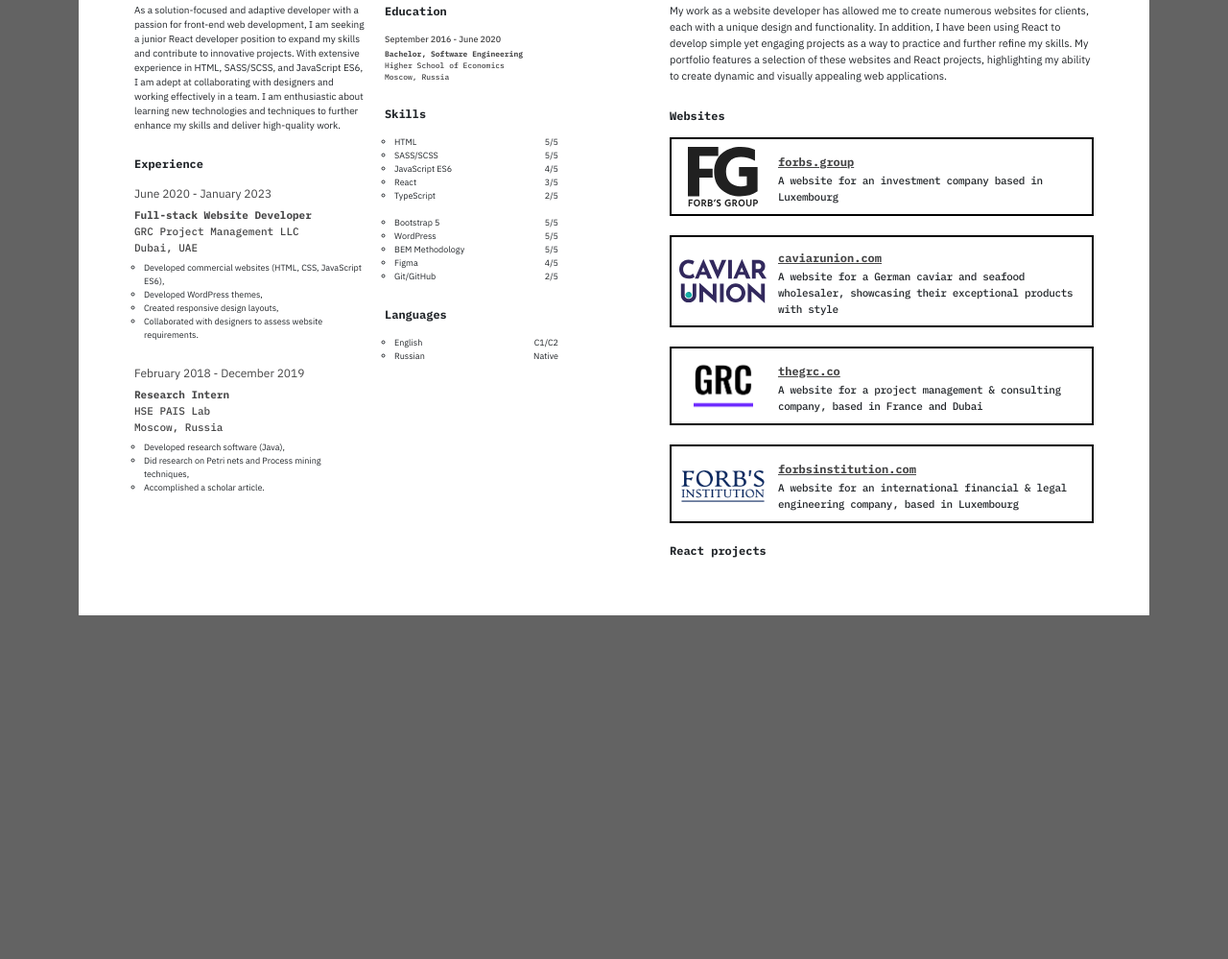
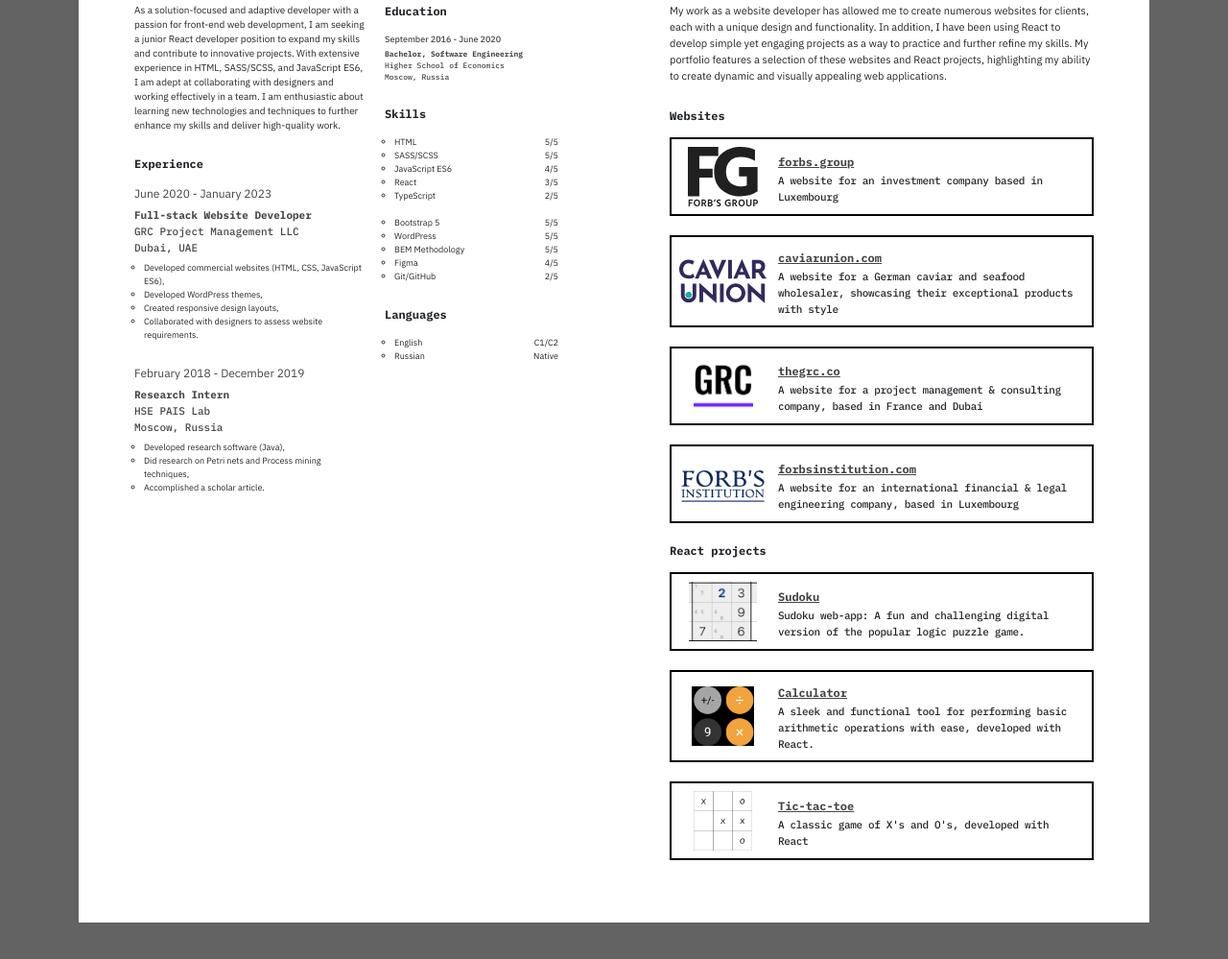
Before and after one commit to schaetzchen/schaetzchen.github.io, a plain HTML site: page index.html in a window 1280 px wide. Shown: the part 187-1186 px from the top of the page at 96% size. Before the commit the page ends 943 px from the top, so only its background shows below. Drawn offline with nearby package versions, Linux system fonts and the light colour scheme.

Commit message:
Added React projects

```diff
--- a/index.html
+++ b/index.html
@@ -7,7 +7,7 @@
     <link href="https://fonts.googleapis.com/css2?family=IBM+Plex+Mono:wght@500;600;700&family=IBM+Plex+Sans:wght@400;500;600&display=swap" rel="stylesheet">
     <link href="https://cdn.jsdelivr.net/npm/bootstrap@5.3.0-alpha1/dist/css/bootstrap.min.css" rel="stylesheet" integrity="sha384-GLhlTQ8iRABdZLl6O3oVMWSktQOp6b7In1Zl3/Jr59b6EGGoI1aFkw7cmDA6j6gD" crossorigin="anonymous">
     <link rel="stylesheet" href="src/sass/style.css">
-    <title>Simon Tikhonoff</title>
+    <title>Simon Tikhonoff | React developer</title>
 </head>
 <body>
 
@@ -231,6 +231,36 @@
                         </div>
                     </div>
                     <h3 class="text-component__title">React projects</h3>
+
+                    <div class="sheet__project project">
+                        <img src="./src/img/sudoku.png" alt="Sudoku" class="project__img">
+                        <div class="project__text-content">
+                            <a href="/sudoku/" class="project__link" target="_blank">Sudoku</a>
+                            <span class="project__desc">
+                                Sudoku web-app: A fun and challenging digital version of the popular logic puzzle game.
+                            </span>
+                        </div>
+                    </div>
+
+                    <div class="sheet__project project">
+                        <img src="./src/img/calculator.png" alt="Calculator" class="project__img">
+                        <div class="project__text-content">
+                            <a href="/Calculator/" class="project__link" target="_blank">Calculator</a>
+                            <span class="project__desc">
+                                A sleek and functional tool for performing basic arithmetic operations with ease, developed with React.
+                            </span>
+                        </div>
+                    </div>
+
+                    <div class="sheet__project project">
+                        <img src="./src/img/tic-tac-toe.png" alt="Tic-tac-toe" class="project__img">
+                        <div class="project__text-content">
+                            <a href="/tic-tac-toe/" class="project__link" target="_blank">Tic-tac-toe</a>
+                            <span class="project__desc">
+                                A classic game of X's and O's, developed with React
+                            </span>
+                        </div>
+                    </div>
                 </div>
             </div>
         </div>
```
Also changed, not shown: src/img/calculator.png (added), src/img/sudoku.png (added), src/img/tic-tac-toe.png (added), 3 other files.
